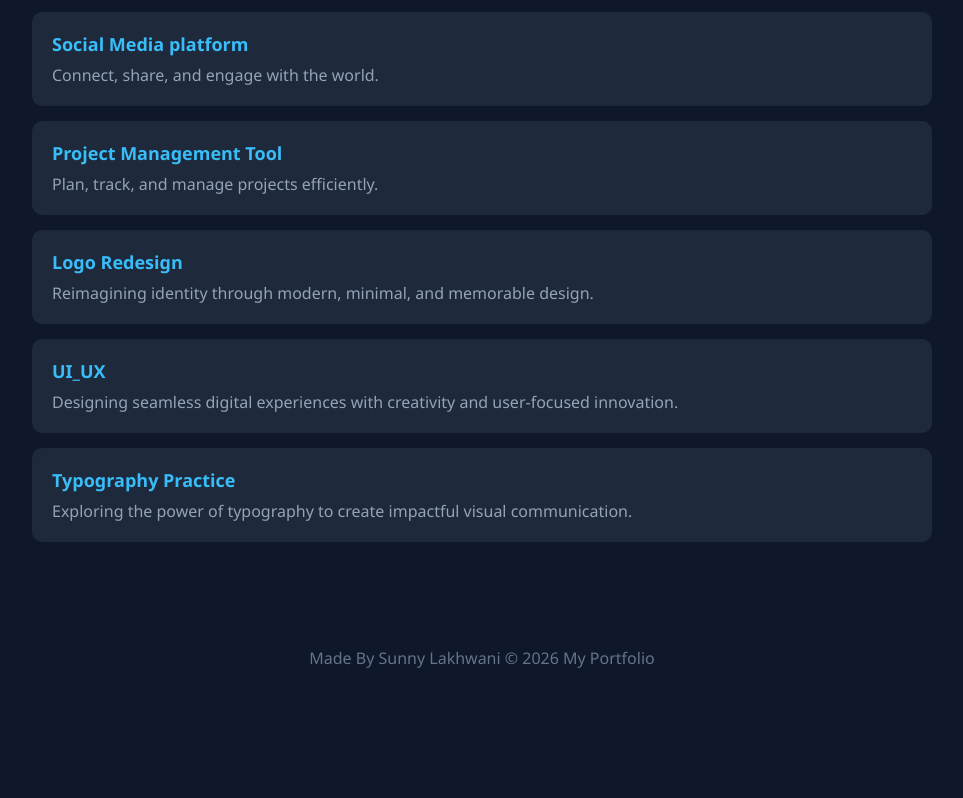
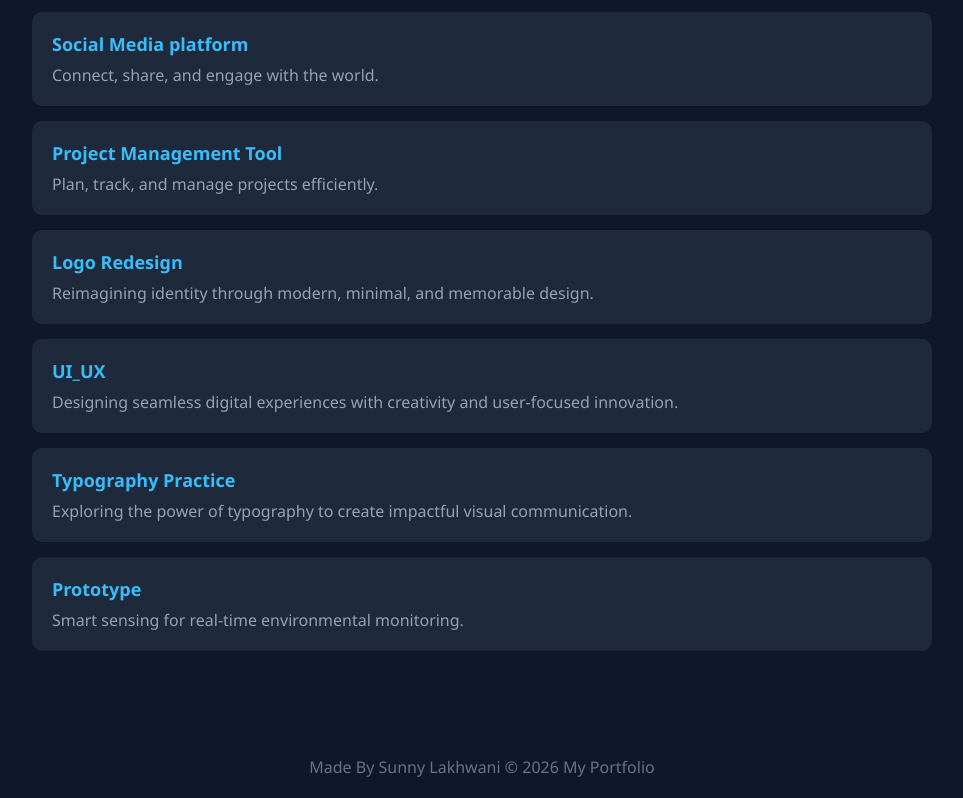
Before and after one commit to SunnyLakhwani/My-Project-Portfolio, a website: page index.html in a window 1280 px wide. Shown: the part 3085-3883 px from the top of the page, without its empty margins (158-1121 px from the left). Before the commit the page ends 3774 px from the top, so only its background shows below. Drawn offline with Linux system fonts and the light colour scheme.

Commit message:
Update index.html

```diff
--- a/index.html
+++ b/index.html
@@ -231,6 +231,11 @@
             <p>Exploring the power of typography to create impactful visual communication.</p>
         </div>
 
+        <div class="card">
+            <a href="Prototype.py">Prototype</a>
+            <p>Smart sensing for real-time environmental monitoring.</p>
+        </div>
+
     </section>
 
     <footer>
```
